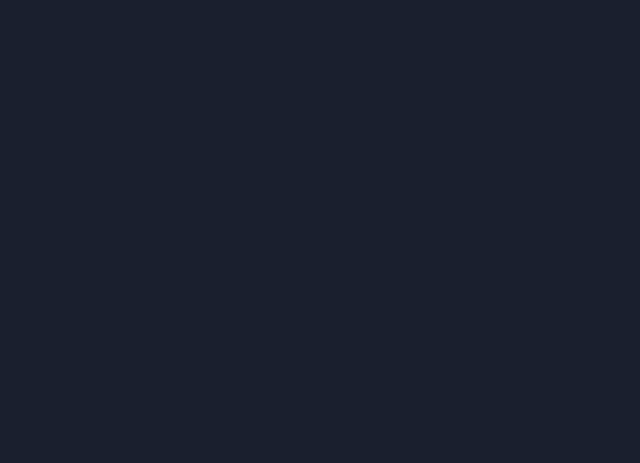
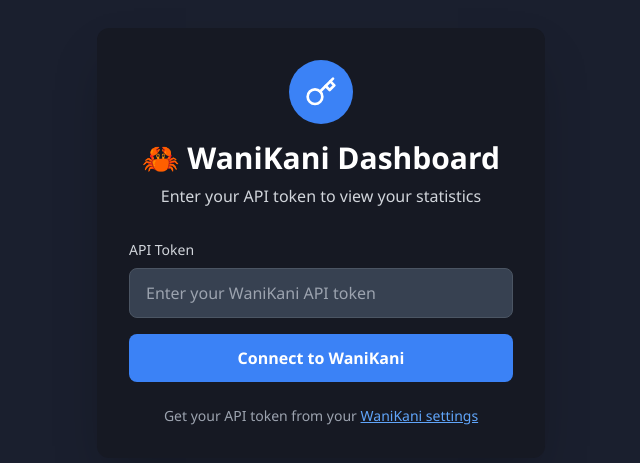
Before and after one commit to ssjdan27/wanikani-api-development, a Next.js app: page / in a window 1280 px wide. Shown: the part 957-1420 px from the top of the page, without its empty margins (319-959 px from the left). Before the commit the page ends 800 px from the top, so only its background shows below. Built offline with nearby package versions, Linux system fonts and the light colour scheme.

Commit message:
fix analytics

```diff
--- a/src/app/layout.tsx
+++ b/src/app/layout.tsx
@@ -14,7 +14,10 @@ export default function RootLayout({
 }) {
     return (
         <html lang="en">
-      <body className="bg-wanikani-dark">{children}</body>
+            <body className="bg-wanikani-dark">{children}
+                {children}
+                <Analytics />
+            </body>
         </html>
     )
 }
```
Lines whose indentation alone changed are shown as unchanged.
